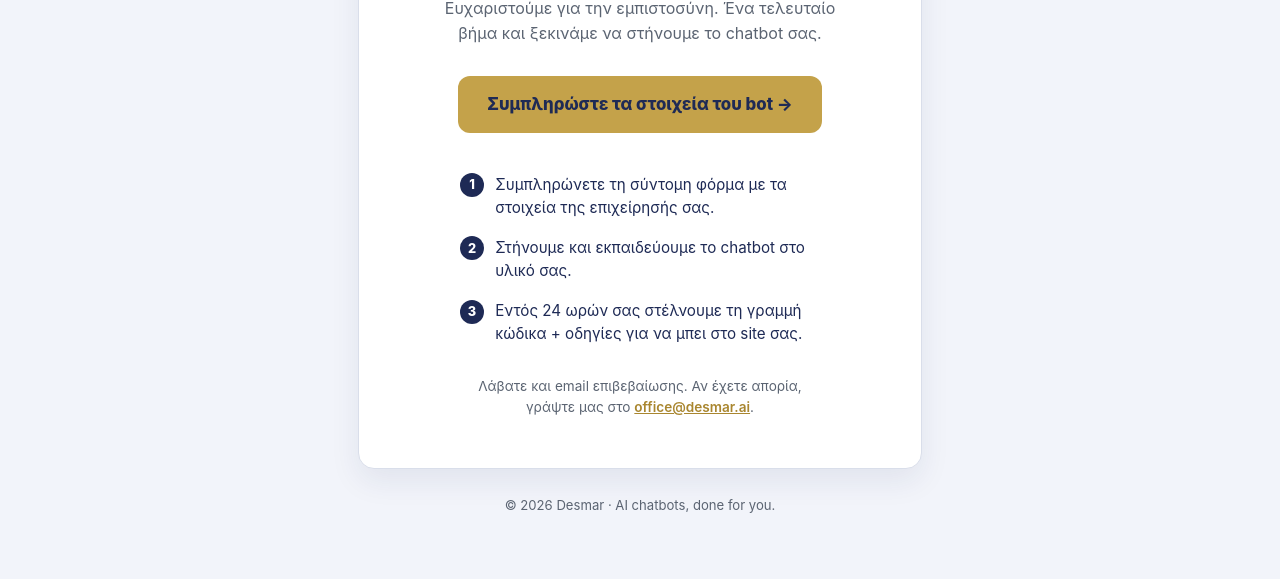
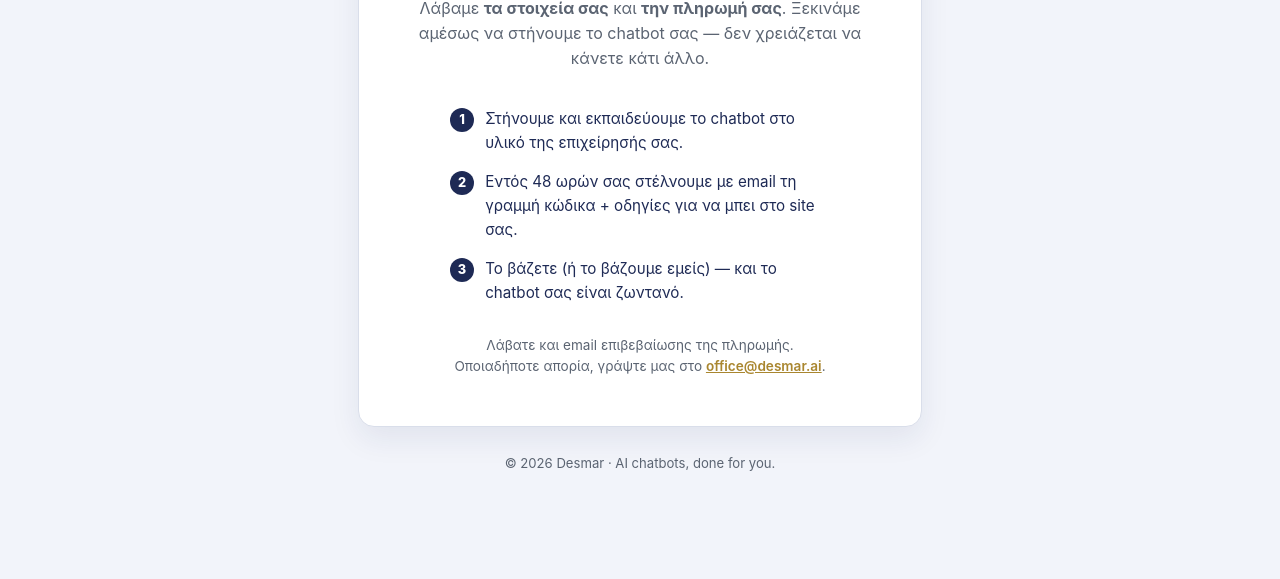
Before and after one commit to jimd06/desmar---site, a plain HTML site: page desmar-site/efcharisto/index.html in a window 1280 px wide. Shown: the part 268-847 px from the top of the page. After the commit the page ends 805 px from the top, so only its background shows below. Drawn offline with Linux system fonts and the light colour scheme.

Commit message:
Update index.html

```diff
--- a/desmar-site/efcharisto/index.html
+++ b/desmar-site/efcharisto/index.html
@@ -4,7 +4,7 @@
 <meta charset="UTF-8">
 <meta name="viewport" content="width=device-width, initial-scale=1">
 <meta name="robots" content="noindex">
-<title>Ευχαριστούμε — Desmar</title>
+<title>Ολοκληρώθηκε — Desmar</title>
 <style>
   :root{--navy:#1E2A55;--gold:#C4A24A;--gold-dark:#A9862F;--bg:#F2F4FA;--line:#D9DEEA;--ink:#1E2A55;--muted:#5B6472;--white:#fff}
   *{box-sizing:border-box}
@@ -16,10 +16,8 @@
   .tick{width:64px;height:64px;border-radius:50%;background:#E7F4EC;display:flex;align-items:center;justify-content:center;margin:0 auto 1.1rem}
   h1{color:var(--navy);font-size:1.5rem;margin:.2rem 0 .4rem}
   .plan-badge{display:inline-block;background:#FBF6E9;color:var(--gold-dark);font-weight:800;font-size:.8rem;letter-spacing:.04em;border-radius:99px;padding:.3rem .8rem;margin:.2rem 0 1rem}
-  p{color:var(--muted);max-width:42ch;margin:.5rem auto}
-  .btn{display:inline-block;background:var(--gold);color:var(--navy);border:0;border-radius:12px;padding:.95rem 1.8rem;font-weight:800;font-size:1.05rem;cursor:pointer;text-decoration:none;margin:1.4rem 0 .4rem;transition:background .15s}
-  .btn:hover{background:var(--gold-dark);color:#fff}
-  .steps{text-align:left;max-width:360px;margin:1.6rem auto 0;padding:0;list-style:none}
+  p{color:var(--muted);max-width:44ch;margin:.5rem auto}
+  .steps{text-align:left;max-width:380px;margin:1.8rem auto 0;padding:0;list-style:none}
   .steps li{display:flex;gap:.7rem;align-items:flex-start;padding:.5rem 0;color:var(--ink);font-size:.95rem}
   .steps .n{flex:0 0 auto;width:24px;height:24px;border-radius:50%;background:var(--navy);color:#fff;font-weight:800;font-size:.8rem;display:flex;align-items:center;justify-content:center;margin-top:.05rem}
   .micro{font-size:.85rem;color:var(--muted);margin-top:1.4rem}
@@ -32,33 +30,28 @@
 <div class="wrap">
   <div class="card">
     <div class="tick"><svg width="30" height="30" viewBox="0 0 24 24" fill="none"><path d="M4 12.5 9 17.5 20 6.5" stroke="#1E7A46" stroke-width="2.6" stroke-linecap="round" stroke-linejoin="round"/></svg></div>
-    <h1>Η πληρωμή ολοκληρώθηκε!</h1>
+    <h1>Ολοκληρώθηκε!</h1>
     <div class="plan-badge" id="plan-badge" style="display:none"></div>
-    <p>Ευχαριστούμε για την εμπιστοσύνη. Ένα τελευταίο βήμα και ξεκινάμε να στήνουμε το chatbot σας.</p>
-
-    <a class="btn" id="form-link" href="/start">Συμπληρώστε τα στοιχεία του bot →</a>
+    <p>Λάβαμε <strong>τα στοιχεία σας</strong> και <strong>την πληρωμή σας</strong>. Ξεκινάμε αμέσως να στήνουμε το chatbot σας — δεν χρειάζεται να κάνετε κάτι άλλο.</p>
 
     <ul class="steps">
-      <li><span class="n">1</span><span>Συμπληρώνετε τη σύντομη φόρμα με τα στοιχεία της επιχείρησής σας.</span></li>
-      <li><span class="n">2</span><span>Στήνουμε και εκπαιδεύουμε το chatbot στο υλικό σας.</span></li>
-      <li><span class="n">3</span><span>Εντός 24 ωρών σας στέλνουμε τη γραμμή κώδικα + οδηγίες για να μπει στο site σας.</span></li>
+      <li><span class="n">1</span><span>Στήνουμε και εκπαιδεύουμε το chatbot στο υλικό της επιχείρησής σας.</span></li>
+      <li><span class="n">2</span><span>Εντός 48 ωρών σας στέλνουμε με email τη γραμμή κώδικα + οδηγίες για να μπει στο site σας.</span></li>
+      <li><span class="n">3</span><span>Το βάζετε (ή το βάζουμε εμείς) — και το chatbot σας είναι ζωντανό.</span></li>
     </ul>
 
-    <p class="micro">Λάβατε και email επιβεβαίωσης. Αν έχετε απορία, γράψτε μας στο <a href="mailto:office@desmar.ai" style="color:var(--gold-dark);font-weight:600">office@desmar.ai</a>.</p>
+    <p class="micro">Λάβατε και email επιβεβαίωσης της πληρωμής. Οποιαδήποτε απορία, γράψτε μας στο <a href="mailto:office@desmar.ai" style="color:var(--gold-dark);font-weight:600">office@desmar.ai</a>.</p>
   </div>
   <footer>© 2026 Desmar · AI chatbots, done for you.</footer>
 </div>
 
 <script>
-  // Διαβάζει ?plan= από το Stripe redirect και (α) δείχνει το πλάνο (β) το περνάει στη φόρμα
   (function(){
     var params=new URLSearchParams(location.search);
     var plan=(params.get('plan')||'').toLowerCase();
     var names={vasiko:'Πλάνο: Βασικό',anaptyxi:'Πλάνο: Ανάπτυξη',pro:'Πλάνο: Pro'};
     var badge=document.getElementById('plan-badge');
     if(names[plan]){badge.textContent=names[plan];badge.style.display='inline-block';}
-    var link=document.getElementById('form-link');
-    if(plan){link.href='/start?plan='+encodeURIComponent(plan);}
   })();
 </script>
 </body>
```
